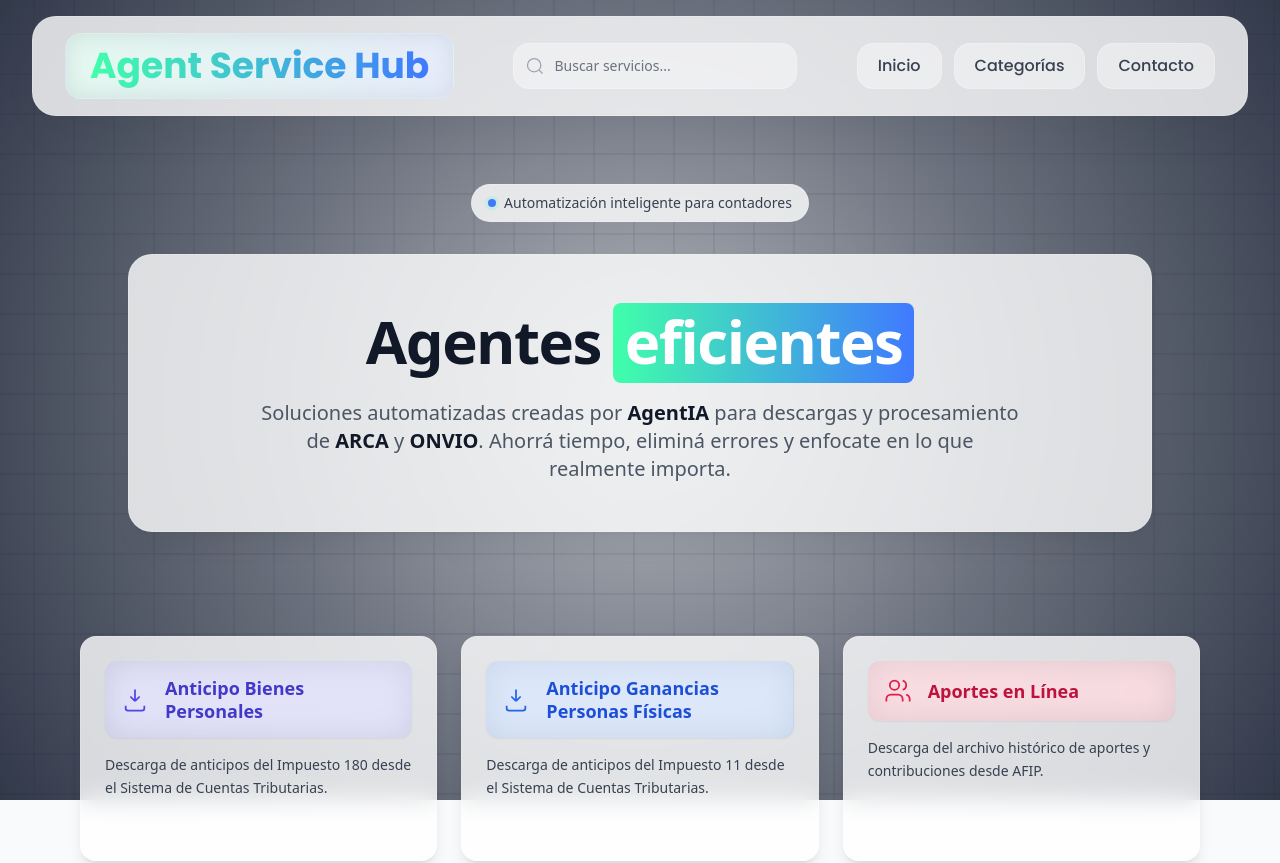
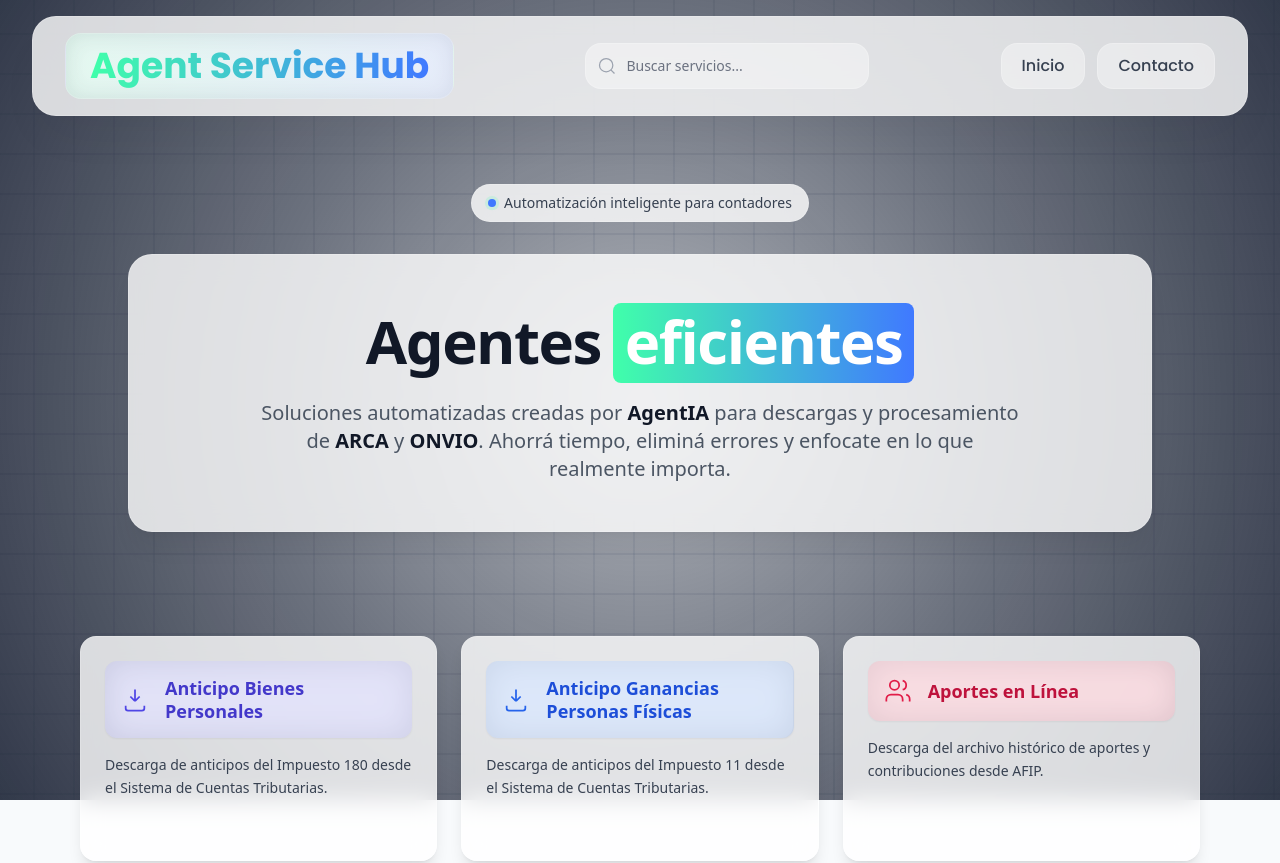
Before and after one commit to gonzalo-lopez834/bot-hub, a React (Vite) app: page / in a window 1280 px wide. Shown: the top 863 px of the page. Built offline with nearby package versions, Linux system fonts and the light colour scheme.

Commit message:
Oculte boton categorias Cambie icono y nombre

```diff
--- a/index.html
+++ b/index.html
@@ -2,12 +2,12 @@
 <html lang="en">
   <head>
     <meta charset="UTF-8" />
-    <link rel="icon" type="image/svg+xml" href="/vite.svg" />
+    <link rel="icon" type="image/svg+xml" href="/Agentia_icon.svg" />
     <meta name="viewport" content="width=device-width, initial-scale=1.0" />
     <link rel="preconnect" href="https://fonts.googleapis.com">
     <link rel="preconnect" href="https://fonts.gstatic.com" crossorigin>
     <link href="https://fonts.googleapis.com/css2?family=Inter:wght@400;500;600;700;800;900&family=Poppins:wght@400;500;600;700;800;900&family=Montserrat:wght@400;500;600;700;800;900&family=Space+Grotesk:wght@400;500;600;700&family=Outfit:wght@400;500;600;700;800;900&display=swap" rel="stylesheet">
-    <title>bot-hub</title>
+    <title>Agent Service Hub</title>
   </head>
   <body>
     <div id="root"></div>
--- a/src/components/Navbar.jsx
+++ b/src/components/Navbar.jsx
@@ -4,7 +4,7 @@
 
 const menuItems = [
   { label: 'Inicio', ariaLabel: 'Ir a la página principal', link: '/' },
-  { label: 'Categorías', ariaLabel: 'Ver categorías de servicios', link: '/' },
+  { label: 'Categorías', ariaLabel: 'Ver categorías de servicios', link: '/', hidden: true },
   { label: 'Contacto', ariaLabel: 'Contactar con nosotros', link: '/contact' },
 ];
 
@@ -67,6 +67,7 @@
         {/* Navegación Pills */}
         <nav className="flex items-center gap-2 sm:gap-3 flex-shrink-0">
           {menuItems.map((item) => (
+            !item.hidden && (
             <NavLink
               key={item.label}
               to={item.link}
@@ -82,6 +83,7 @@
             >
               {item.label}
             </NavLink>
+            )
           ))}
         </nav>
 
```
Also changed, not shown: public/Agentia_icon.svg (added).
